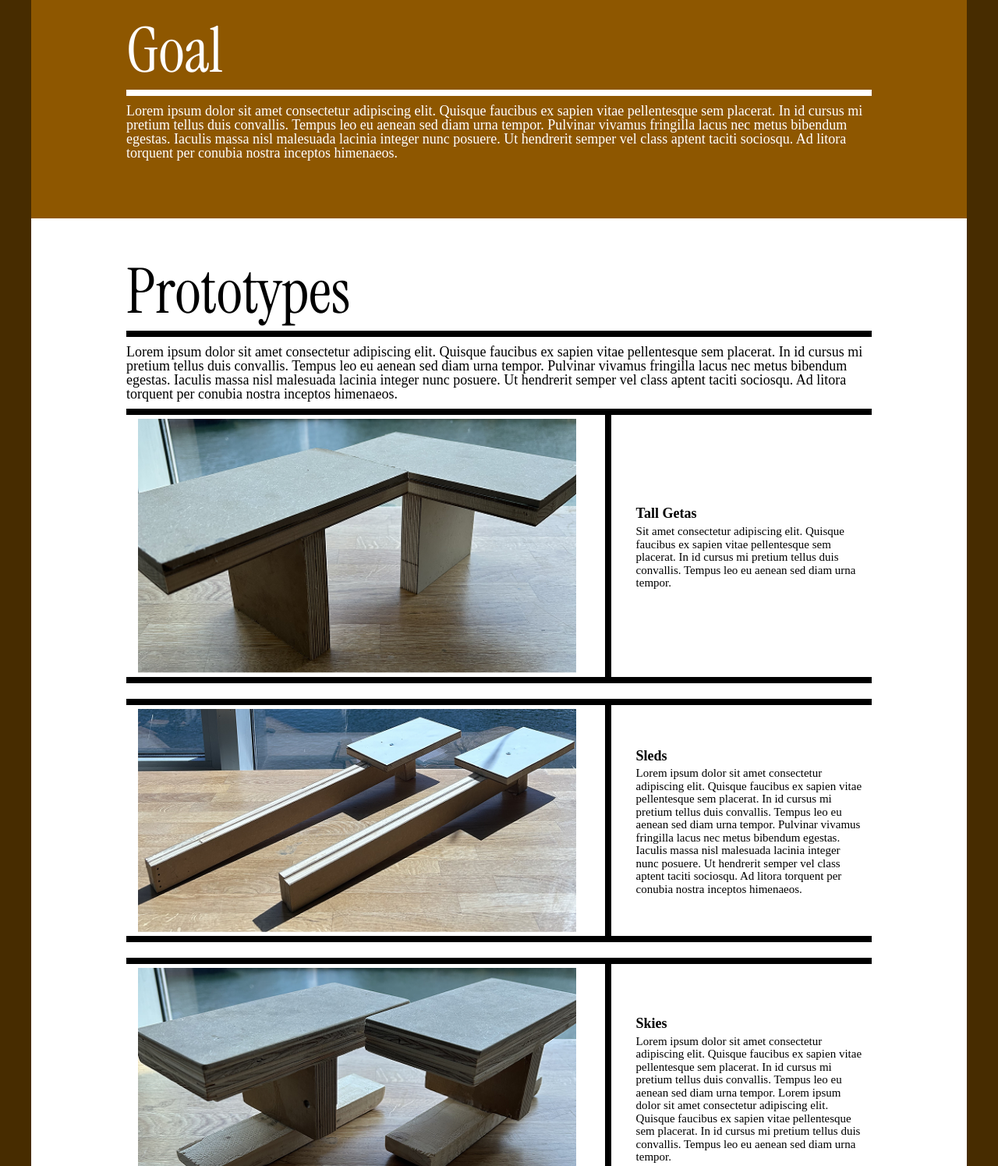
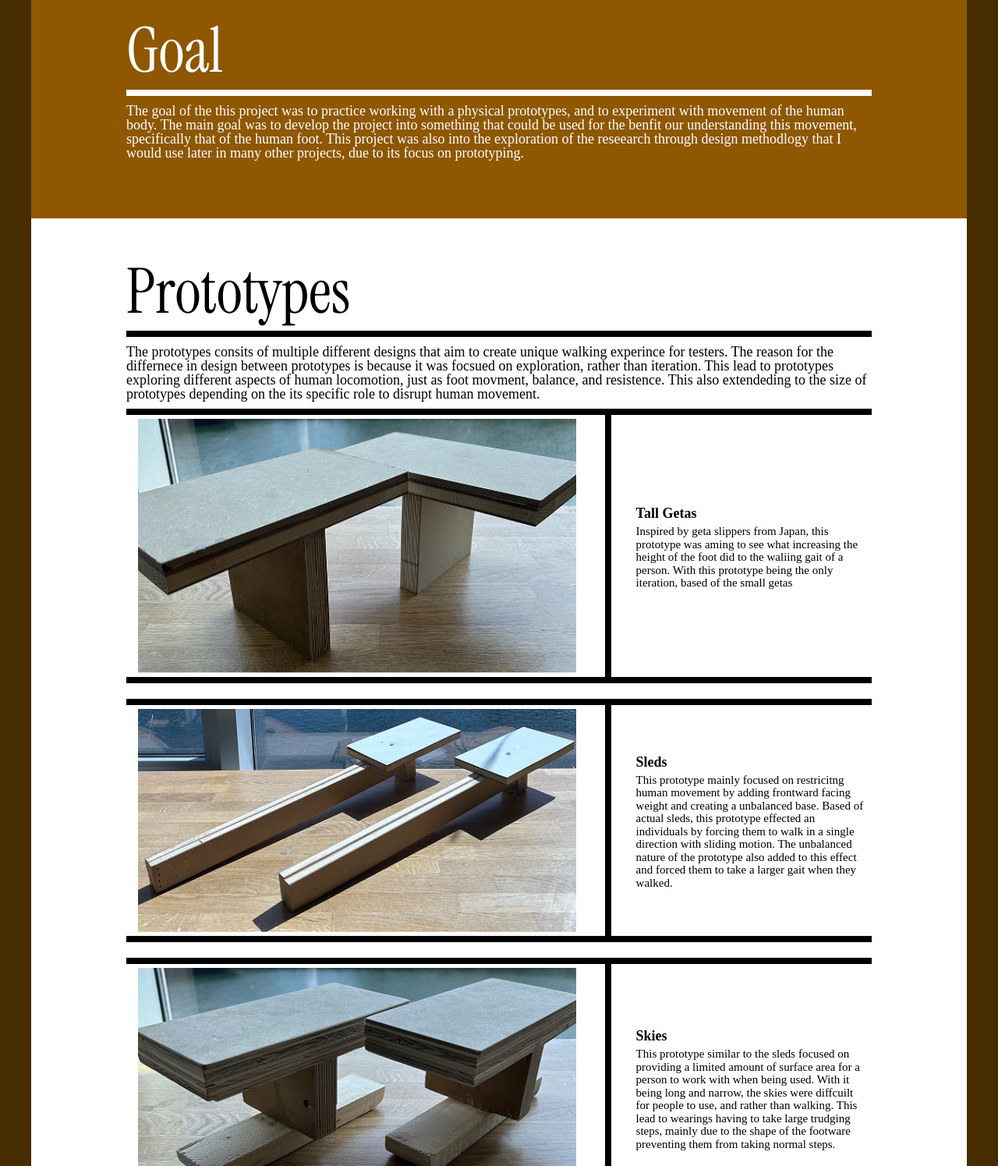
Before and after one commit to CakeEatingSnake/Portfolio_Website_Nest, a website: page Kinesthetics.html in a window 1280 px wide. Shown: the part 880-2375 px from the top of the page at 78% size. Drawn offline with nearby package versions, Linux system fonts and the light colour scheme.

Commit message:
Wrote majority of the text for the kinesthetics page the outcome still needs to be written. And additonally the actual text may need improvment, as it's just a first draft.

```diff
--- a/Kinesthetics.html
+++ b/Kinesthetics.html
@@ -65,10 +65,11 @@
                     </h2>
                         <div class="divider"></div>
                     <p class="obj-des">
-                        Lorem ipsum dolor sit amet consectetur adipiscing elit. Quisque faucibus ex sapien vitae pellentesque sem placerat.
-                        In id cursus mi pretium tellus duis convallis. Tempus leo eu aenean sed diam urna tempor. Pulvinar vivamus fringilla lacus nec metus bibendum egestas.
-                        Iaculis massa nisl malesuada lacinia integer nunc posuere. Ut hendrerit semper vel class aptent taciti sociosqu.
-                        Ad litora torquent per conubia nostra inceptos himenaeos.
+                        The goal of the this project was to practice working with a physical prototypes, and to experiment with movement of the human body.
+                        The main goal was to develop the project into something that could be used for the benfit our understanding this movement,
+                        specifically that of the human foot.
+                        This project was also into the exploration of the reseearch through design methodlogy that I would use later in many other projects,
+                        due to its focus on prototyping.
                     </p>
                 </div>
 
@@ -79,10 +80,10 @@
                         </h2>
                         <div class="divider-black"></div>
                         <h3 class="content-des">
-                            Lorem ipsum dolor sit amet consectetur adipiscing elit. Quisque faucibus ex sapien vitae pellentesque sem placerat.
-                            In id cursus mi pretium tellus duis convallis. Tempus leo eu aenean sed diam urna tempor. Pulvinar vivamus fringilla lacus nec metus bibendum egestas.
-                            Iaculis massa nisl malesuada lacinia integer nunc posuere.
-                            Ut hendrerit semper vel class aptent taciti sociosqu. Ad litora torquent per conubia nostra inceptos himenaeos.
+                            The prototypes consits of multiple different designs that aim to create unique walking experince for testers.
+                            The reason for the differnece in design between prototypes is because it was focsued on exploration, rather than iteration.
+                            This lead to prototypes exploring different aspects of human locomotion, just as foot movment, balance, and resistence.
+                            This also extendeding to the size of prototypes depending on the its specific role to disrupt human movement.
                         </h3>
                     </div>
                     <div class="project-column">
@@ -96,9 +97,9 @@
                                             Tall Getas
                                         </h4>
                                         <p class="project-text">
-                                            Sit amet consectetur adipiscing elit.
-                                            Quisque faucibus ex sapien vitae pellentesque sem placerat.
-                                            In id cursus mi pretium tellus duis convallis. Tempus leo eu aenean sed diam urna tempor.
+                                            Inspired by geta slippers from Japan, this prototype was aming to see what increasing
+                                            the height of the foot did to the waliing gait of a person.
+                                            With this prototype being the only iteration, based of the small getas
                                         </p>
                                     </div>
                                 </div>
@@ -113,10 +114,9 @@
                                             Sleds
                                         </h4>
                                         <p class="project-text">
-                                            Lorem ipsum dolor sit amet consectetur adipiscing elit. Quisque faucibus ex sapien vitae pellentesque sem placerat.
-                                            In id cursus mi pretium tellus duis convallis. Tempus leo eu aenean sed diam urna tempor.
-                                            Pulvinar vivamus fringilla lacus nec metus bibendum egestas. Iaculis massa nisl malesuada lacinia integer nunc posuere. Ut hendrerit semper vel class aptent taciti sociosqu.
-                                            Ad litora torquent per conubia nostra inceptos himenaeos.
+                                            This prototype mainly focused on restricitng human movement by adding frontward facing weight and creating a unbalanced base.
+                                            Based of actual sleds, this prototype effected an individuals by forcing them to walk in a single direction with sliding motion.
+                                            The unbalanced nature of the prototype also added to this effect and forced them to take a larger gait when they walked.
                                         </p>
                                     </div>
                                 </div>
@@ -131,10 +131,9 @@
                                             Skies
                                         </h4>
                                         <p class="project-text">
-                                            Lorem ipsum dolor sit amet consectetur adipiscing elit. Quisque faucibus ex sapien vitae pellentesque sem placerat.
-                                            In id cursus mi pretium tellus duis convallis. Tempus leo eu aenean sed diam urna tempor. Lorem ipsum dolor sit amet consectetur adipiscing elit.
-                                            Quisque faucibus ex sapien vitae pellentesque sem placerat. In id cursus mi pretium tellus duis convallis.
-                                            Tempus leo eu aenean sed diam urna tempor.
+                                            This prototype similar to the sleds focused on providing a limited amount of surface area for a person to work with when being used.
+                                            With it being long and narrow, the skies were diffcuilt for people to use, and rather than walking.
+                                            This lead to wearings having to take large trudging steps, mainly due to the shape of the footware preventing them from taking normal steps.
                                         </p>
                                     </div>
                                 </div>
@@ -148,11 +147,10 @@
                                             Short Getas
                                         </h4>
                                         <p class="project-text">
-                                            Lorem ipsum dolor sit amet consectetur adipiscing elit. Quisque faucibus ex sapien vitae pellentesque sem placerat.
-                                            In id cursus mi pretium tellus duis convallis. Tempus leo eu aenean sed diam urna tempor.
-                                            Lorem ipsum dolor sit amet consectetur adipiscing elit. Quisque faucibus ex sapien vitae pellentesque sem placerat.
-                                            In id cursus mi pretium tellus duis convallis.
-                                            Tempus leo eu aenean sed diam urna tempor.
+                                            the Short Getas were the first prototype developed and served as a simple trial run in order to get into the rythem
+                                            of building protoypes and testing them out. The Short Getas were comparably easy to walk,
+                                            when compared to the other prototypes, with many testers and non-testers wanting to try them out for their ease of use.
+                                            This made it easy to test with them and to gather important data about waling and the testing enviorment as well.
                                         </p>
                                     </div>
                                 </div>
@@ -167,11 +165,10 @@
                                             Point Balance
                                         </h4>
                                         <p class="project-text">
-                                            Lorem ipsum dolor sit amet consectetur adipiscing elit. Quisque faucibus ex sapien vitae pellentesque sem placerat.
-                                            In id cursus mi pretium tellus duis convallis. Tempus leo eu aenean sed diam urna tempor.
-                                            Lorem ipsum dolor sit amet consectetur adipiscing elit. Quisque faucibus ex sapien vitae pellentesque sem placerat.
-                                            In id cursus mi pretium tellus duis convallis.
-                                            Tempus leo eu aenean sed diam urna tempor.
+                                            This prototype was second hardest prototype to use, as it featured minimal surface area for testers to use.
+                                            The goal of the prototype was to see if it was possible to reduce the balance of tester,
+                                            in order to create a unique gait or walking pattern. Testers after trying to use the device eventually resorted to
+                                            walking as if wearing high heals, which provided the nesscary stability for them to walk albeit slow and controled.
                                         </p>
                                     </div>
                                 </div>
@@ -186,11 +183,11 @@
                                             Rabbit
                                         </h4>
                                         <p class="project-text">
-                                            Lorem ipsum dolor sit amet consectetur adipiscing elit. Quisque faucibus ex sapien vitae pellentesque sem placerat.
-                                            In id cursus mi pretium tellus duis convallis. Tempus leo eu aenean sed diam urna tempor.
-                                            Lorem ipsum dolor sit amet consectetur adipiscing elit. Quisque faucibus ex sapien vitae pellentesque sem placerat.
-                                            In id cursus mi pretium tellus duis convallis.
-                                            Tempus leo eu aenean sed diam urna tempor.
+                                            This prototype was the largest and the hardest to use due to the size and extended nature of was meant to be the ankle and shins.
+                                            The overall weight also made it diffcuilt to take steps with, as the heavy prototype prevented users from taking proper steps.
+                                            Out of the prototypes that were tested the Rabbit's were never able to get a succesful use, and due to the lack of time further
+                                            development and iteration could be done. Additionally many imrpovments on the design could have been made such as chaning material,
+                                            or changing shape.
                                         </p>
                                     </div>
                                 </div>
@@ -203,8 +200,10 @@
                 <div class="outcome-container">
                     <h2 class="outcome-title">Outcome</h2>
                     <div class="divider"></div>
-                    <p class="outcome-des">Lorem ipsum dolor sit amet consectetur adipiscing elit. Quisque faucibus ex sapien vitae pellentesque sem placerat.
-                        In id cursus mi pretium tellus duis convallis. Tempus leo eu aenean sed diam urna tempor. Pulvinar vivamus fringilla lacus nec metus bibendum egestas.
+                    <p class="outcome-des">
+                        Lorem ipsum dolor sit amet consectetur adipiscing elit. Quisque faucibus ex sapien vitae pellentesque sem placerat.
+                        In id cursus mi pretium tellus duis convallis. Tempus leo eu aenean sed diam urna tempor.
+                        Pulvinar vivamus fringilla lacus nec metus bibendum egestas.
                         Iaculis massa nisl malesuada lacinia integer nunc posuere. Ut hendrerit semper vel class aptent taciti sociosqu.
                         Ad litora torquent per conubia nostra inceptos himenaeos.
                     </p>
@@ -217,15 +216,21 @@
                             </div>
                             <div class="outcome-box">
                                 <h4 class="outcome-box-title">Purpose</h4>
-                                <p class="outcome-box-text">Sit amet consectetur adipiscing elit. Quisque faucibus ex sapien vitae pellentesque sem placerat. In id cursus mi pretium tellus duis convallis.
-                                    Tempus leo eu aenean sed diam urna tempor.  Lorem ipsum dolor sit amet consectetur adipiscing elit. Quisque faucibus ex sapien vitae pellentesque sem placerat.
+                                <p class="outcome-box-text">
+                                    Sit amet consectetur adipiscing elit. Quisque faucibus ex sapien vitae pellentesque sem placerat.
+                                    In id cursus mi pretium tellus duis convallis.
+                                    Tempus leo eu aenean sed diam urna tempor.  Lorem ipsum dolor sit amet consectetur adipiscing elit.
+                                    Quisque faucibus ex sapien vitae pellentesque sem placerat.
                                     In id cursus mi pretium tellus duis convallis.
                                     Sit amet consectetur adipiscing elit.
                                 </p>
                             </div>
                         </div>
-                    <p class="outcome-des">Lorem ipsum dolar sit amet consectetur adipiscing elit. Quisque faucibus ex sapien vitae pellentesque sem placerat.
-                        In id cursus mi pretium tellus duis convallis. Tempus leo eu aenean sed diam urna tempor.  Lorem ipsum dolor sit amet consectetur adipiscing elit.
+                    <p class="outcome-des">
+                        Lorem ipsum dolar sit amet consectetur adipiscing elit.
+                        Quisque faucibus ex sapien vitae pellentesque sem placerat.
+                        In id cursus mi pretium tellus duis convallis. Tempus leo eu aenean sed diam urna tempor.
+                        Lorem ipsum dolor sit amet consectetur adipiscing elit.
                         Quisque faucibus ex sapien vitae pellentesque sem placerat. In id cursus mi pretium tellus duis convallis.
                         Sit amet consectetur adipiscing elit.
                     </p>
```
